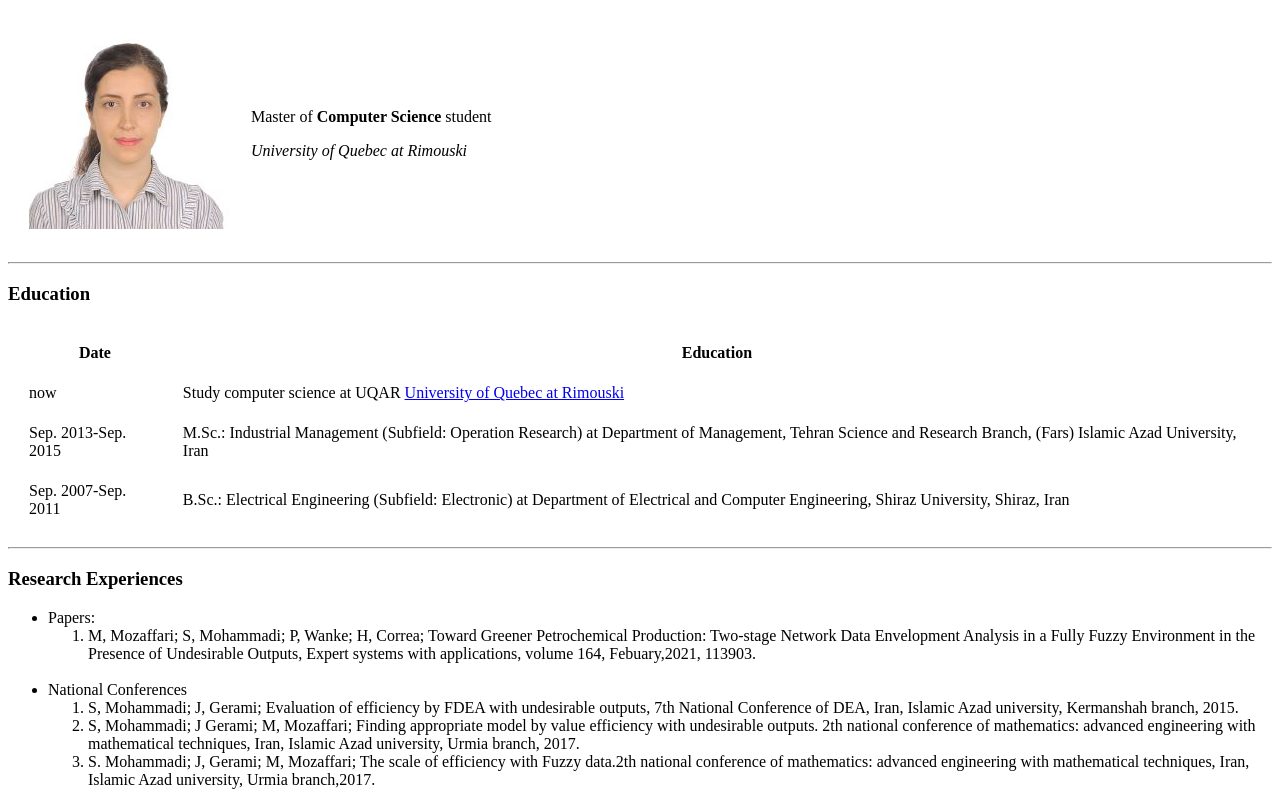
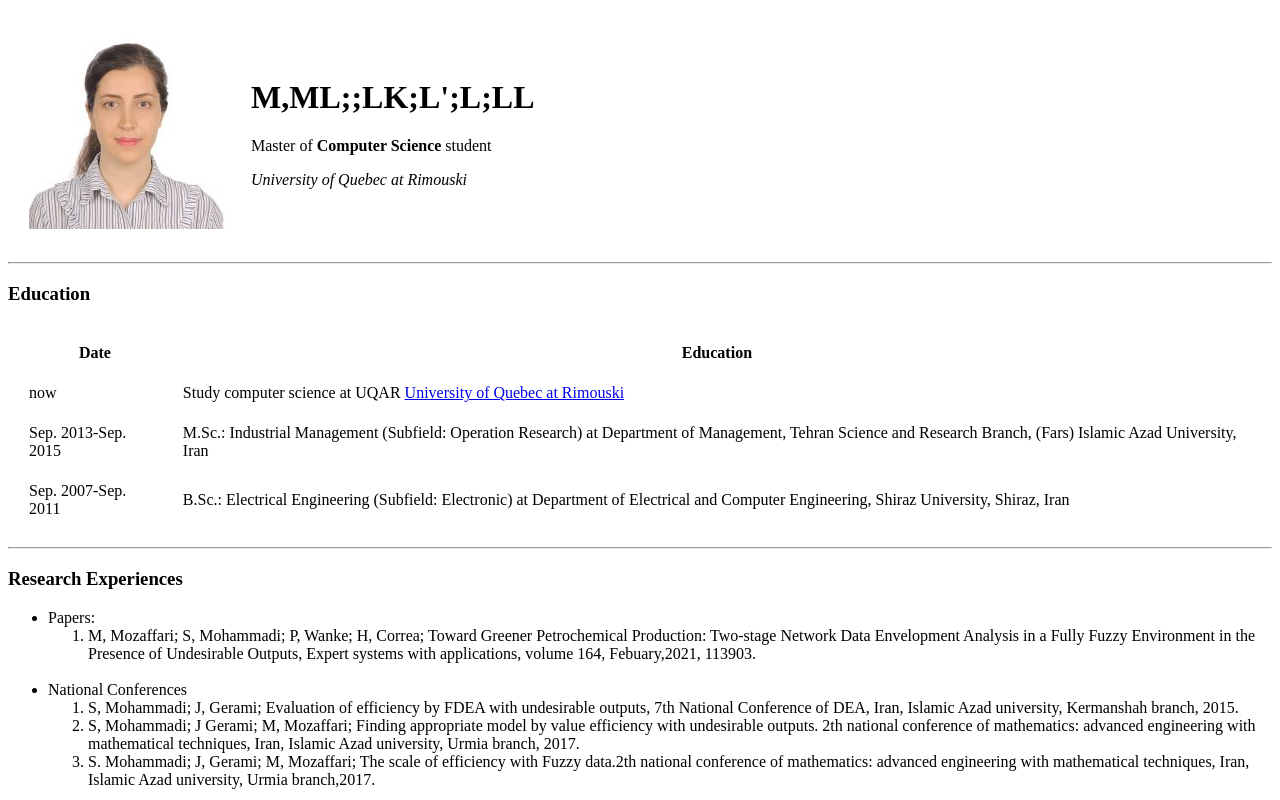
Before and after one commit to samira126/CV_SAMIRA_MOHAMMADI, a plain HTML site: page index.html in a window 1280 px wide. Shown: the top 800 px of the page. Drawn offline with Linux system fonts and the light colour scheme.

Commit message:
Update index.html

```diff
--- a/index.html
+++ b/index.html
@@ -8,7 +8,7 @@
   <body>
     <table cellspacing = "20">
       <td><img src="SAMIRA4.jpg" alt="Samira Mohammadi profile picture">
-      </td><td><h1>  </h1>
+      </td><td><h1> M,ML;;LK;L';L;LL </h1>
 
           <p>Master  of <strong>Computer Science </strong>student</p>
           <p><em> University of Quebec at Rimouski</em></p></td>
```
